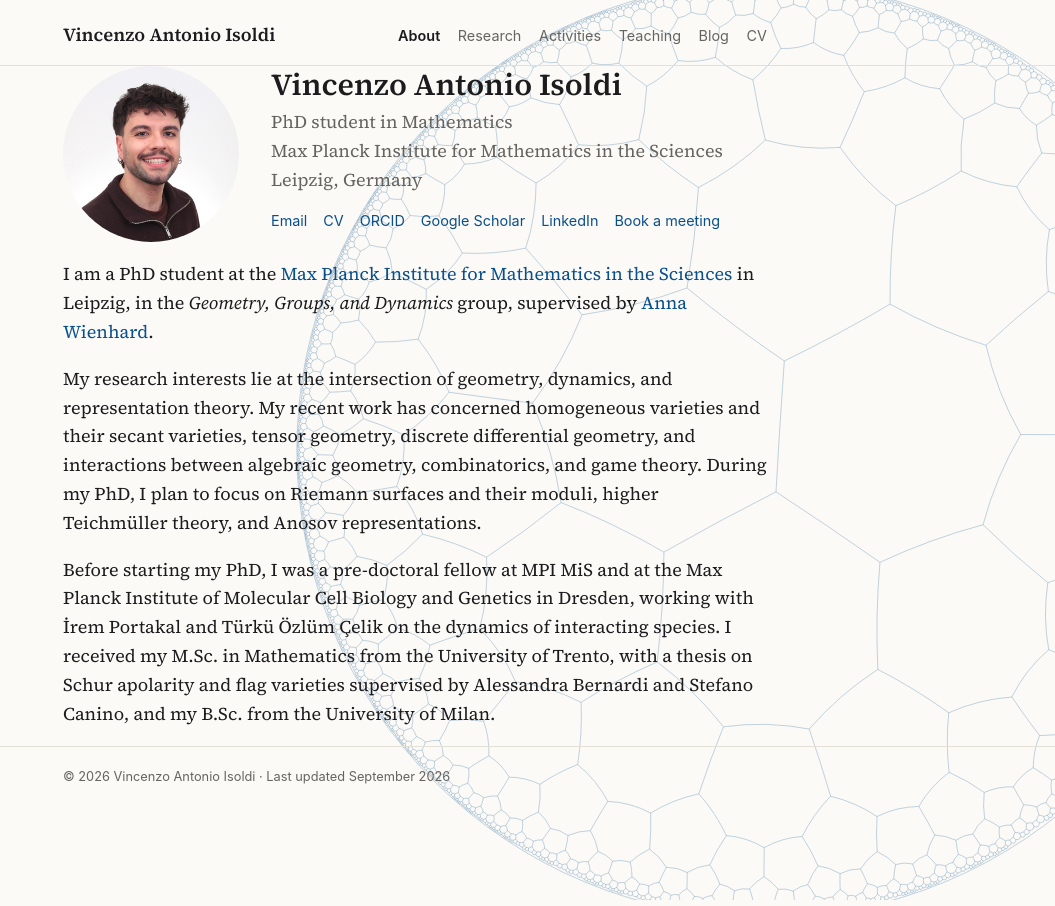
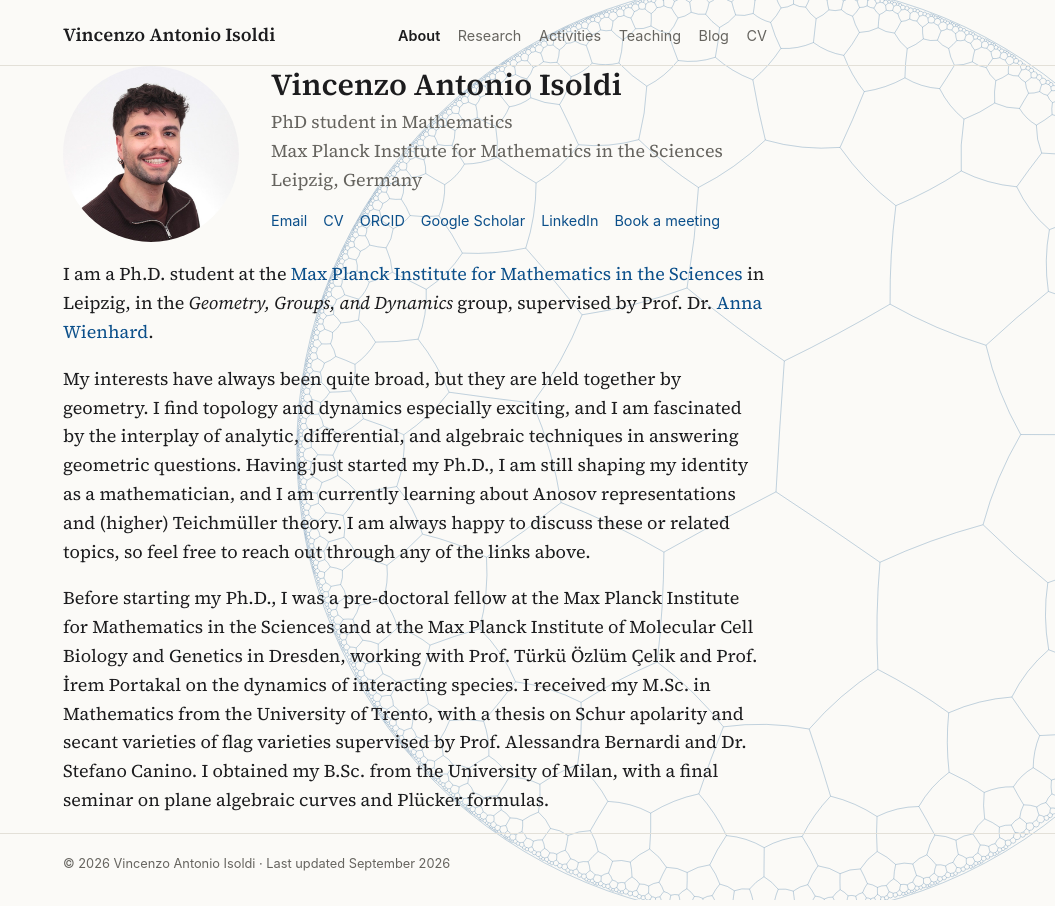
Before and after one commit to vincenzoisoldia/vincenzoisoldia.github.io, a Jekyll site: the page built from index.md, in a window 1280 px wide. Shown: the whole page, without its empty margins (225-1280 px from the left). Built offline with Jekyll 4.4.1, drawn with Linux system fonts in a browser that asks for light colours.

Commit message:
Rewrite About text
Co-Authored-By: Claude Opus 5.5 <noreply@anthropic.com>

```diff
--- a/index.md
+++ b/index.md
@@ -3,8 +3,8 @@ layout: home
 title: About
 ---
 
-I am a PhD student at the [Max Planck Institute for Mathematics in the Sciences](https://www.mis.mpg.de) in Leipzig, in the *Geometry, Groups, and Dynamics* group, supervised by [Anna Wienhard](https://www.mis.mpg.de/people/anna-wienhard).
+I am a Ph.D. student at the [Max Planck Institute for Mathematics in the Sciences](https://www.mis.mpg.de) in Leipzig, in the *Geometry, Groups, and Dynamics* group, supervised by Prof. Dr. [Anna Wienhard](https://www.mis.mpg.de/people/anna-wienhard).
 
-My research interests lie at the intersection of geometry, dynamics, and representation theory. My recent work has concerned homogeneous varieties and their secant varieties, tensor geometry, discrete differential geometry, and interactions between algebraic geometry, combinatorics, and game theory. During my PhD, I plan to focus on Riemann surfaces and their moduli, higher Teichmüller theory, and Anosov representations.
+My interests have always been quite broad, but they are held together by geometry. I find topology and dynamics especially exciting, and I am fascinated by the interplay of analytic, differential, and algebraic techniques in answering geometric questions. Having just started my Ph.D., I am still shaping my identity as a mathematician, and I am currently learning about Anosov representations and (higher) Teichmüller theory. I am always happy to discuss these or related topics, so feel free to reach out through any of the links above.
 
-Before starting my PhD, I was a pre-doctoral fellow at MPI MiS and at the Max Planck Institute of Molecular Cell Biology and Genetics in Dresden, working with İrem Portakal and Türkü Özlüm Çelik on the dynamics of interacting species. I received my M.Sc. in Mathematics from the University of Trento, with a thesis on Schur apolarity and flag varieties supervised by Alessandra Bernardi and Stefano Canino, and my B.Sc. from the University of Milan.
+Before starting my Ph.D., I was a pre-doctoral fellow at the Max Planck Institute for Mathematics in the Sciences and at the Max Planck Institute of Molecular Cell Biology and Genetics in Dresden, working with Prof. Türkü Özlüm Çelik and Prof. İrem Portakal on the dynamics of interacting species. I received my M.Sc. in Mathematics from the University of Trento, with a thesis on Schur apolarity and secant varieties of flag varieties supervised by Prof. Alessandra Bernardi and Dr. Stefano Canino. I obtained my B.Sc. from the University of Milan, with a final seminar on plane algebraic curves and Plücker formulas.
```
